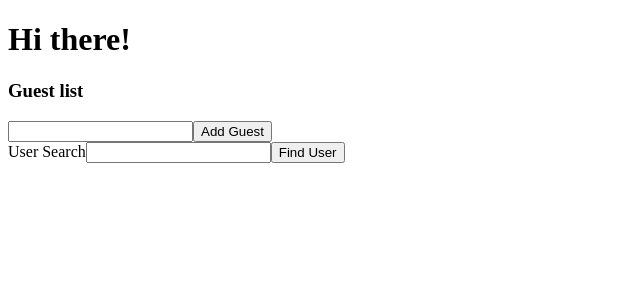
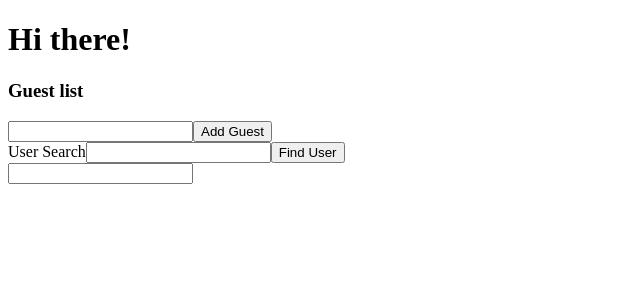
Before and after one commit to immatte/Typescript-App, a React (Create React App) app: page / in a window 1280 px wide. Shown: the top 300 px of the page, without its empty margins (0-640 px from the left). Built offline with nearby package versions, Linux system fonts and the light colour scheme.

Commit message:
EventComponent

```diff
--- /dev/null
+++ b/src/events/EventComponent.tsx
@@ -0,0 +1,12 @@
+const EventComponent: React.FC = () => {
+    const onChange = (e) => {
+        console.log(e);
+    }
+    return(
+        <div>
+            <input onChange={(e) => console.log(e)}/>
+        </div>
+    );
+};
+
+export default EventComponent;
--- a/src/index.tsx
+++ b/src/index.tsx
@@ -1,12 +1,14 @@
 import ReactDOM from "react-dom";
 import GuestList from "./state/Guest.list";
 import UserSearch from "./state/UserSearch";
+import EventComponent from "./events/EventComponent";
 
 const App = () => {
 return (<div>
     <h1>Hi there!</h1>
     <GuestList/>
     <UserSearch/>
+    <EventComponent/>
 </div>
 );
 
```
